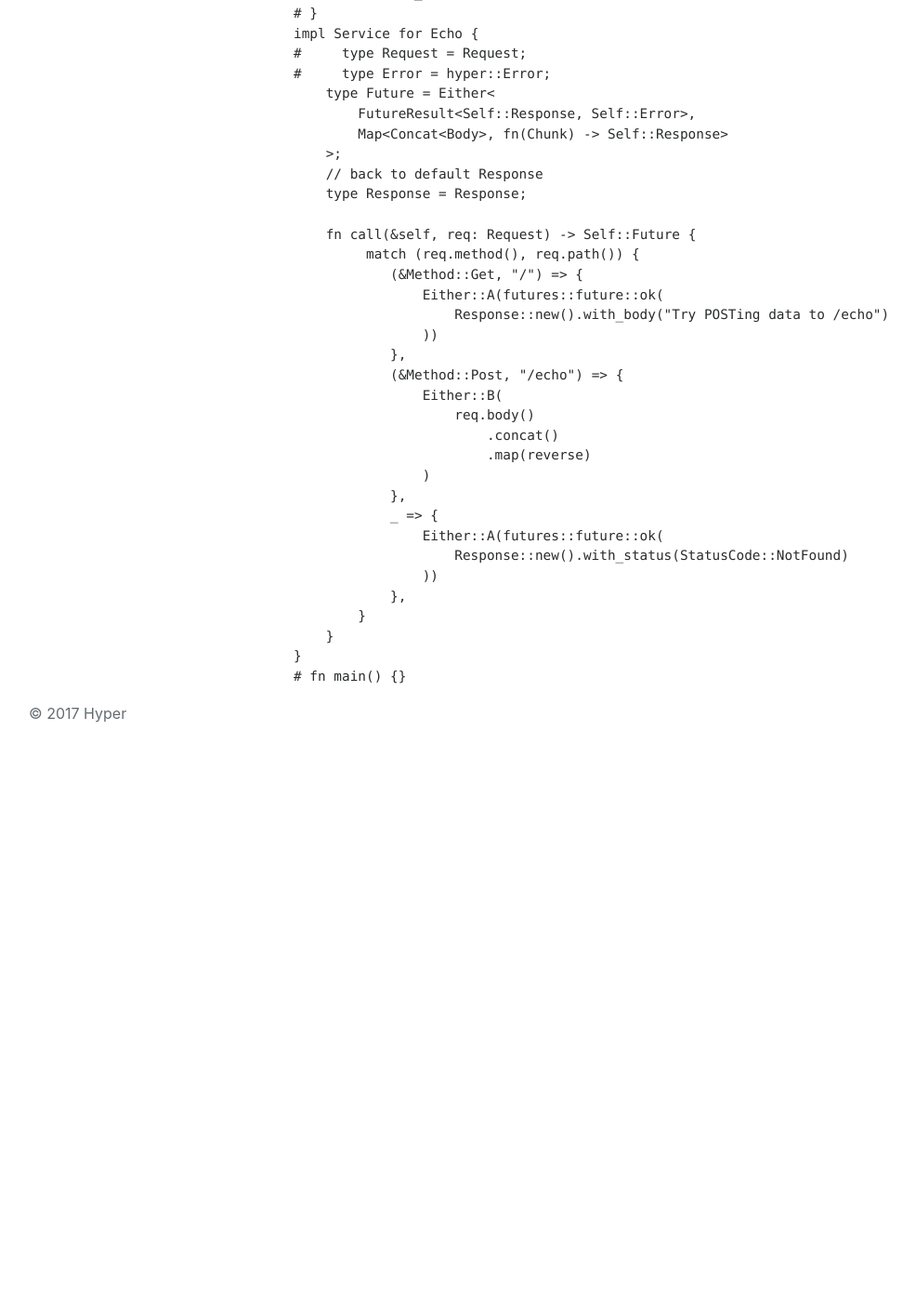
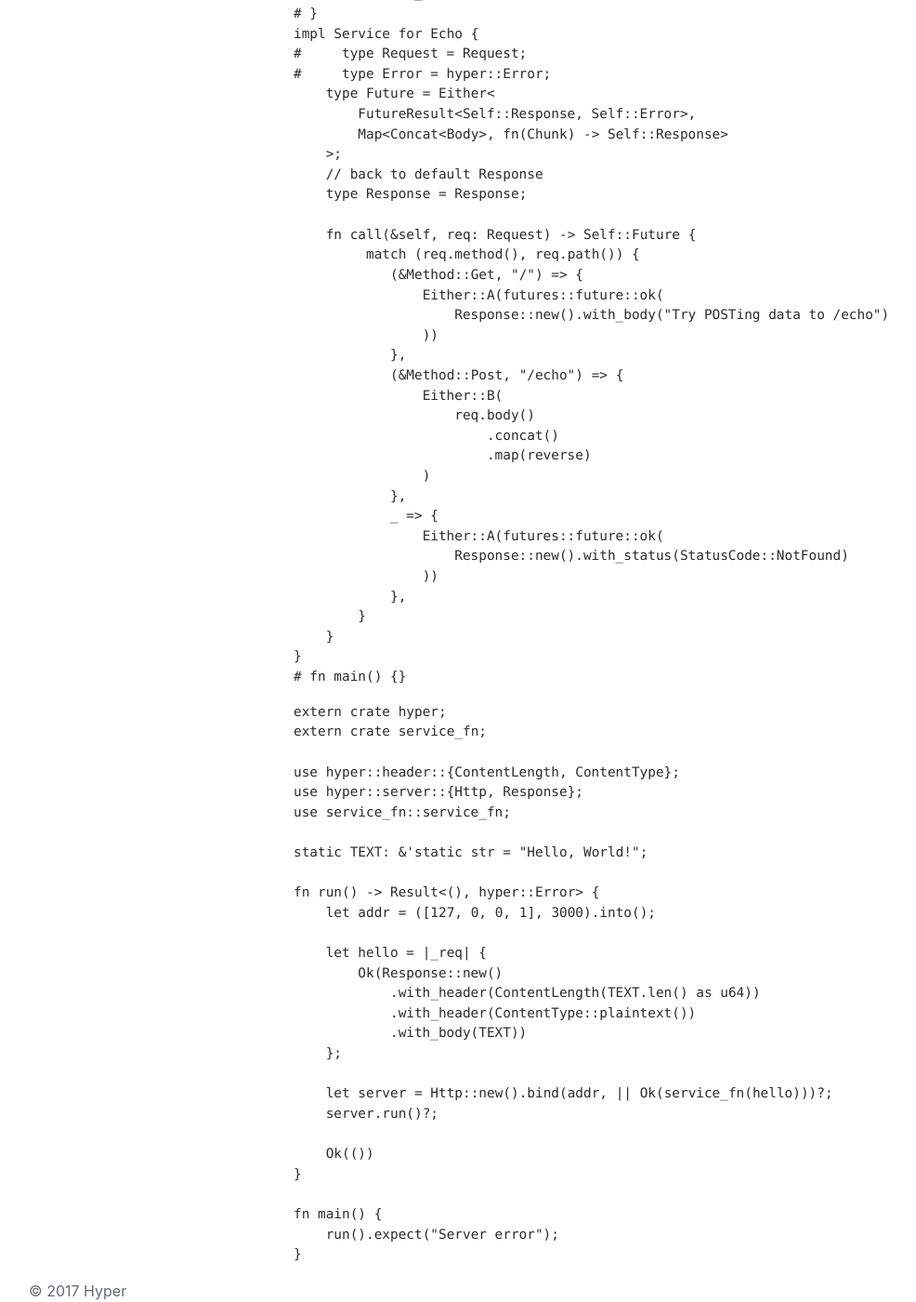
Before and after one commit to hyperium/hyperium.github.io, a Jekyll site: the page built from _guides/server/echo.md, in a window 1280 px wide and 1400 px high, scrolled down 5539 px. Shown: the whole window at 93% size, without its empty margins (54-1040 px from the left). Built offline with Jekyll 4.4.1, drawn with Linux system fonts in a browser that asks for light colours; before the commit the page ends 6318 px from its top, so only the background shows below that.

Commit message:
ignore me

````diff
--- a/_guides/server/echo.md
+++ b/_guides/server/echo.md
@@ -290,3 +290,35 @@ impl Service for Echo {
 }
 # fn main() {}
 ```
+
+
+```rust
+extern crate hyper;
+extern crate service_fn;
+
+use hyper::header::{ContentLength, ContentType};
+use hyper::server::{Http, Response};
+use service_fn::service_fn;
+
+static TEXT: &'static str = "Hello, World!";
+
+fn run() -> Result<(), hyper::Error> {
+    let addr = ([127, 0, 0, 1], 3000).into();
+
+    let hello = |_req| {
+        Ok(Response::new()
+            .with_header(ContentLength(TEXT.len() as u64))
+            .with_header(ContentType::plaintext())
+            .with_body(TEXT))
+    };
+
+    let server = Http::new().bind(addr, || Ok(service_fn(hello)))?;
+    server.run()?;
+
+    Ok(())
+}
+
+fn main() {
+    run().expect("Server error");
+}
+```
````
